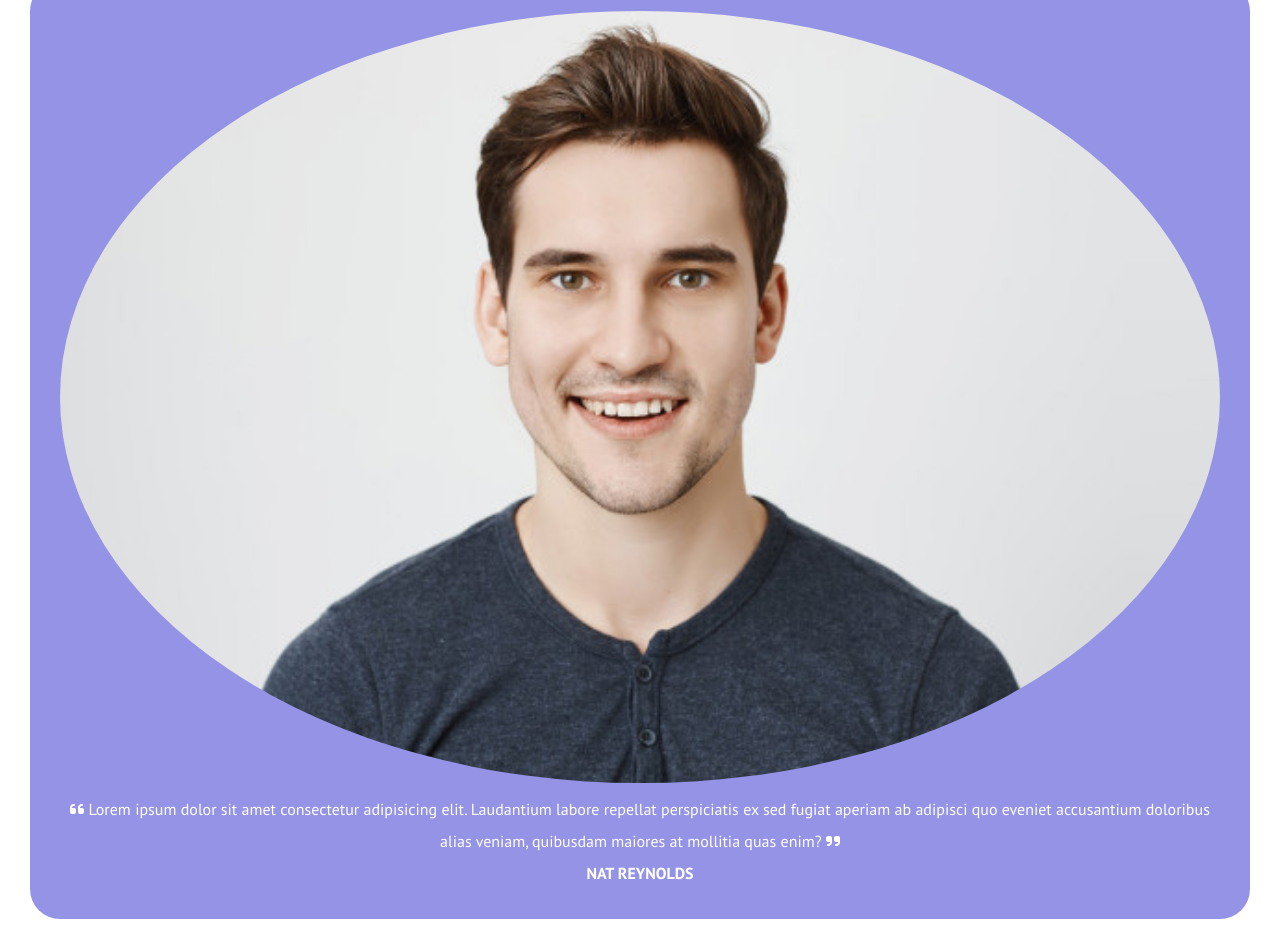
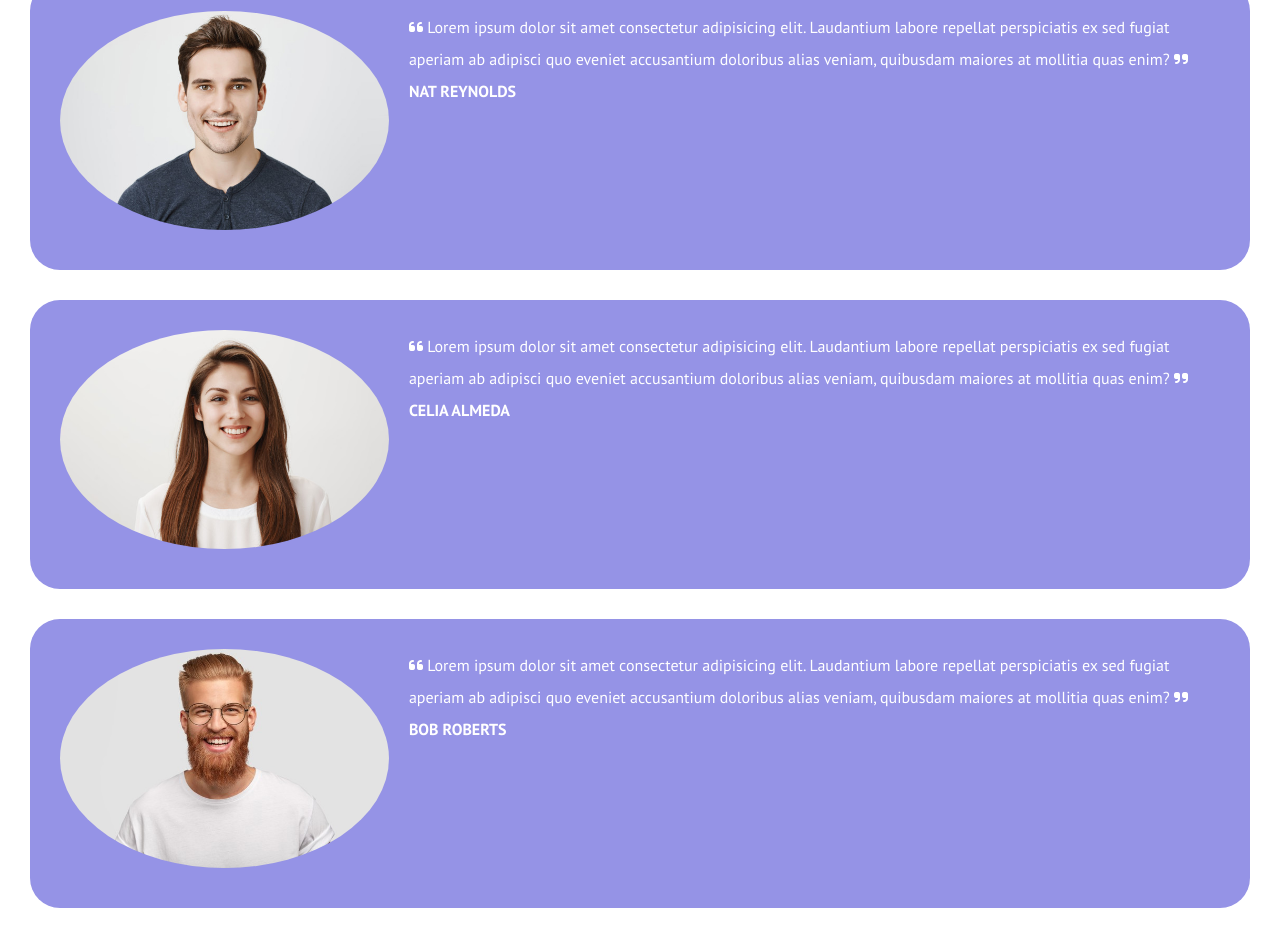
Before and after one commit to Paolo-dev-it/htmlcss-responsive-layout, a plain HTML site: page index.html in a window 1280 px wide. Shown: the part 1797-2735 px from the top of the page. Drawn offline with Linux system fonts and the light colour scheme.

Commit message:
Testimonial cards completed for all 3 devices

```diff
--- a/assets/css/style.css
+++ b/assets/css/style.css
@@ -190,6 +190,7 @@ header {
   line-height: 2rem;
   color: white;
   text-align: center;
+  margin-bottom: 30px;
 }
 
 .testimonial-card img {
@@ -198,6 +199,14 @@ header {
 }
 
 @media screen and (min-width: 425px) {
+  header {
+    width: 100%;
+    margin: auto;
+  }
+  .navbar {
+    width: 90%;
+    margin: 0 auto;
+  }
   .row-up-pres {
     display: flex;
     width: 100%;
@@ -231,6 +240,16 @@ header {
     margin: 10px;
   }
 
+  .planning {
+    width: 100%;
+    margin: auto;
+    background-color: #9593e6;
+  }
+
+  .plan-right-column {
+    width: 100%;
+  }
+
   .image-plan-container {
     display: flex;
     width: 90%;
@@ -244,6 +263,19 @@ header {
     margin-top: 50px;
     font-size: 2.4rem;
     color: white;
+  }
+
+  .partners {
+    width: 100%;
+  }
+
+  .testimonial-card {
+    display: flex;
+  }
+
+  .testimonial-content {
+    text-align: left;
+    margin-left: 20px;
   }
 }
 
--- a/index.html
+++ b/index.html
@@ -135,7 +135,7 @@
           </div>
         </div>
       </section>
-      <section>
+      <section class="partners">
         <div class="desc-testimonials">
           <h4>TESTIMONIALS</h4>
           <h2>We are committed expert partners</h2>
@@ -147,19 +147,53 @@
           </p>
         </div>
         <div class="testimonial-card">
+          <div>
             <img src="./assets/img/testimonial1.jpg" alt="" />
+          </div>
+          <div class="testimonial-content">
             <span><i class="fa-solid fa-quote-left"></i></span>
             <span
-            >Lorem ipsum dolor sit amet consectetur adipisicing elit. Laudantium
-            labore repellat perspiciatis ex sed fugiat aperiam ab adipisci quo
-            eveniet accusantium doloribus alias veniam, quibusdam maiores at
-            mollitia quas enim?</span
+              >Lorem ipsum dolor sit amet consectetur adipisicing elit.
+              Laudantium labore repellat perspiciatis ex sed fugiat aperiam ab
+              adipisci quo eveniet accusantium doloribus alias veniam, quibusdam
+              maiores at mollitia quas enim?</span
             >
             <i class="fa-solid fa-quote-right"></i><span></span>
             <h4>NAT REYNOLDS</h4>
           </div>
-        <div></div>
-        <div></div>
+        </div>
+        <div class="testimonial-card">
+          <div>
+            <img src="./assets/img/testimonial2.jpg" alt="" />
+          </div>
+          <div class="testimonial-content">
+            <span><i class="fa-solid fa-quote-left"></i></span>
+            <span
+              >Lorem ipsum dolor sit amet consectetur adipisicing elit.
+              Laudantium labore repellat perspiciatis ex sed fugiat aperiam ab
+              adipisci quo eveniet accusantium doloribus alias veniam, quibusdam
+              maiores at mollitia quas enim?</span
+            >
+            <i class="fa-solid fa-quote-right"></i><span></span>
+            <h4>CELIA ALMEDA</h4>
+          </div>
+        </div>
+        <div class="testimonial-card">
+          <div>
+            <img src="./assets/img/testimonial3.jpg" alt="" />
+          </div>
+          <div class="testimonial-content">
+            <span><i class="fa-solid fa-quote-left"></i></span>
+            <span
+              >Lorem ipsum dolor sit amet consectetur adipisicing elit.
+              Laudantium labore repellat perspiciatis ex sed fugiat aperiam ab
+              adipisci quo eveniet accusantium doloribus alias veniam, quibusdam
+              maiores at mollitia quas enim?</span
+            >
+            <i class="fa-solid fa-quote-right"></i><span></span>
+            <h4>BOB ROBERTS</h4>
+          </div>
+        </div>
       </section>
       <section></section>
       <section></section>
```
Lines whose indentation alone changed are shown as unchanged.
